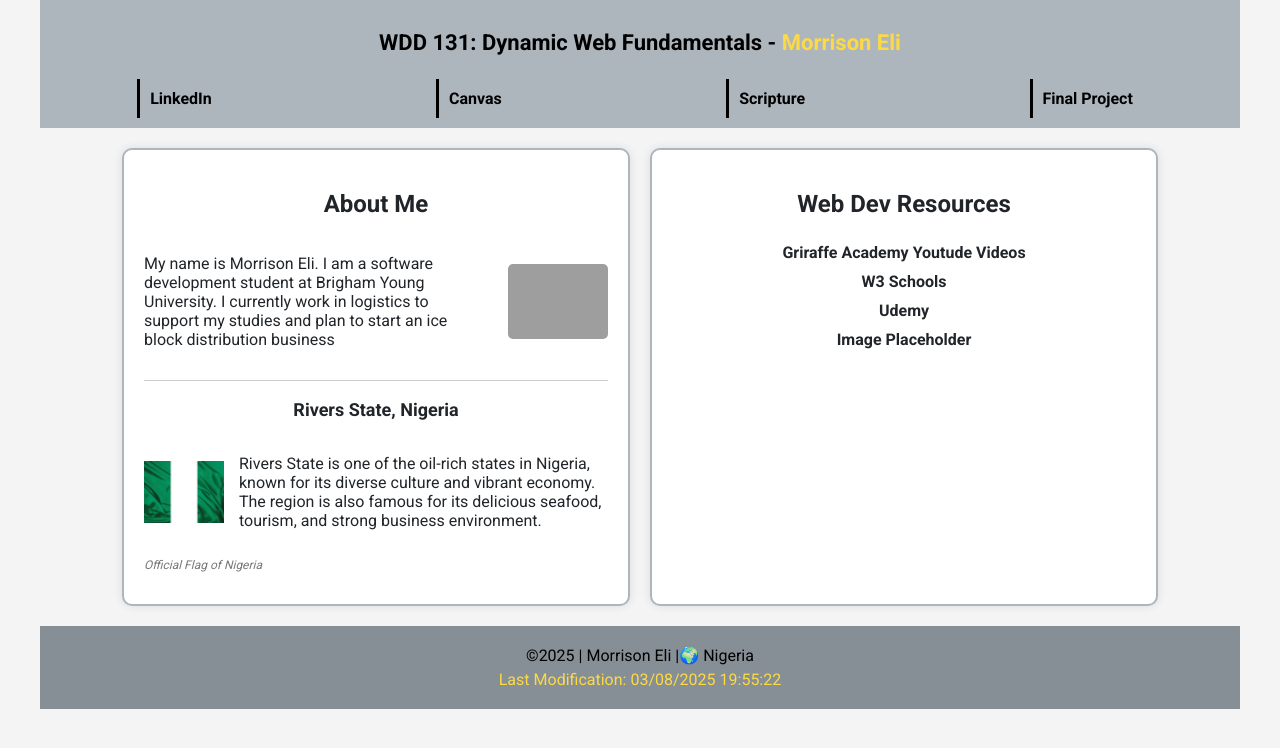
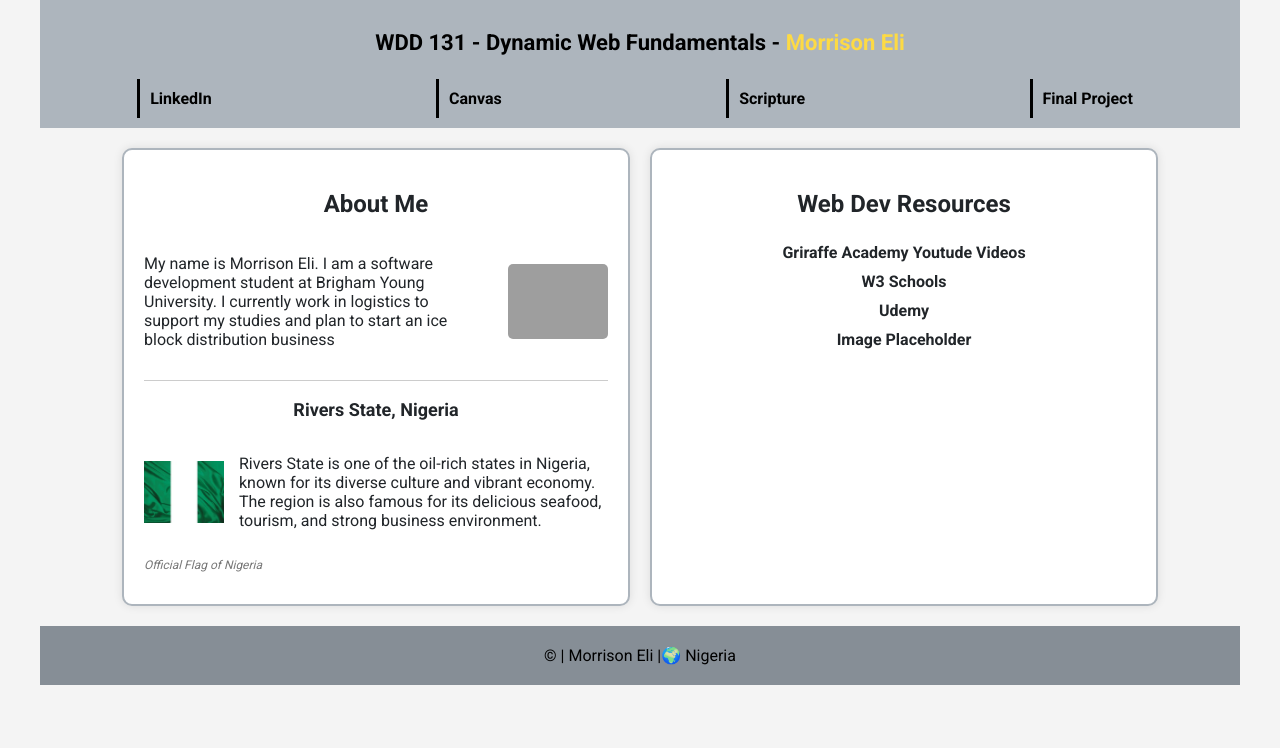
Before and after one commit to Edprime9/wdd131, a plain HTML site: page week01/index.html in a window 1280 px wide. Drawn offline with Linux system fonts and the light colour scheme; grey boxes are pictures that could not be loaded.

Commit message:
improvement

```diff
--- a/week01/index.html
+++ b/week01/index.html
@@ -16,13 +16,12 @@
       href="https://fonts.googleapis.com/css2?family=Roboto:wght@100..900&display=swap"
       rel="stylesheet"
     />
-    <script src="scripts/getdates.js" defer></script>
+    <script src="scripts/getdates.js"></script>
   </head>
   <body>
-    <!-- Header -->
     <header>
       <h1>
-        WDD 131: Dynamic Web Fundamentals -
+        WDD 131 - Dynamic Web Fundamentals -
         <span class="highlight">Morrison Eli</span>
       </h1>
       <nav>
@@ -38,8 +37,6 @@
         <a href="#">Final Project</a>
       </nav>
     </header>
-
-    <!-- Main Content -->
     <main>
       <section class="card about">
         <h2>About Me</h2>
@@ -91,8 +88,6 @@
         </ul>
       </section>
     </main>
-
-    <!-- Footer -->
     <footer>
       <p>©<span id="currentyear"></span> | Morrison Eli |🌍 Nigeria</p>
       <p id="lastModified"></p>
```
